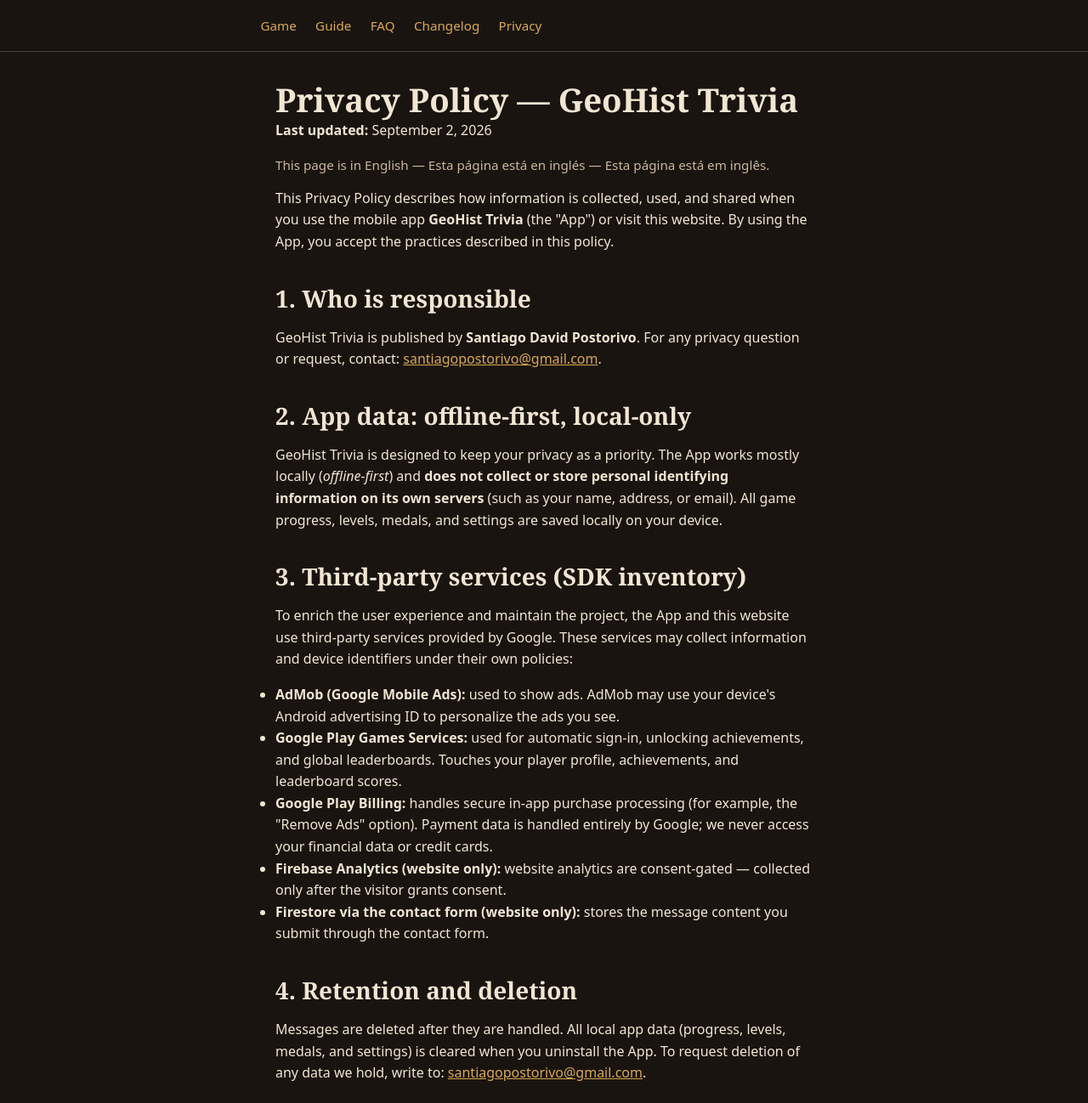
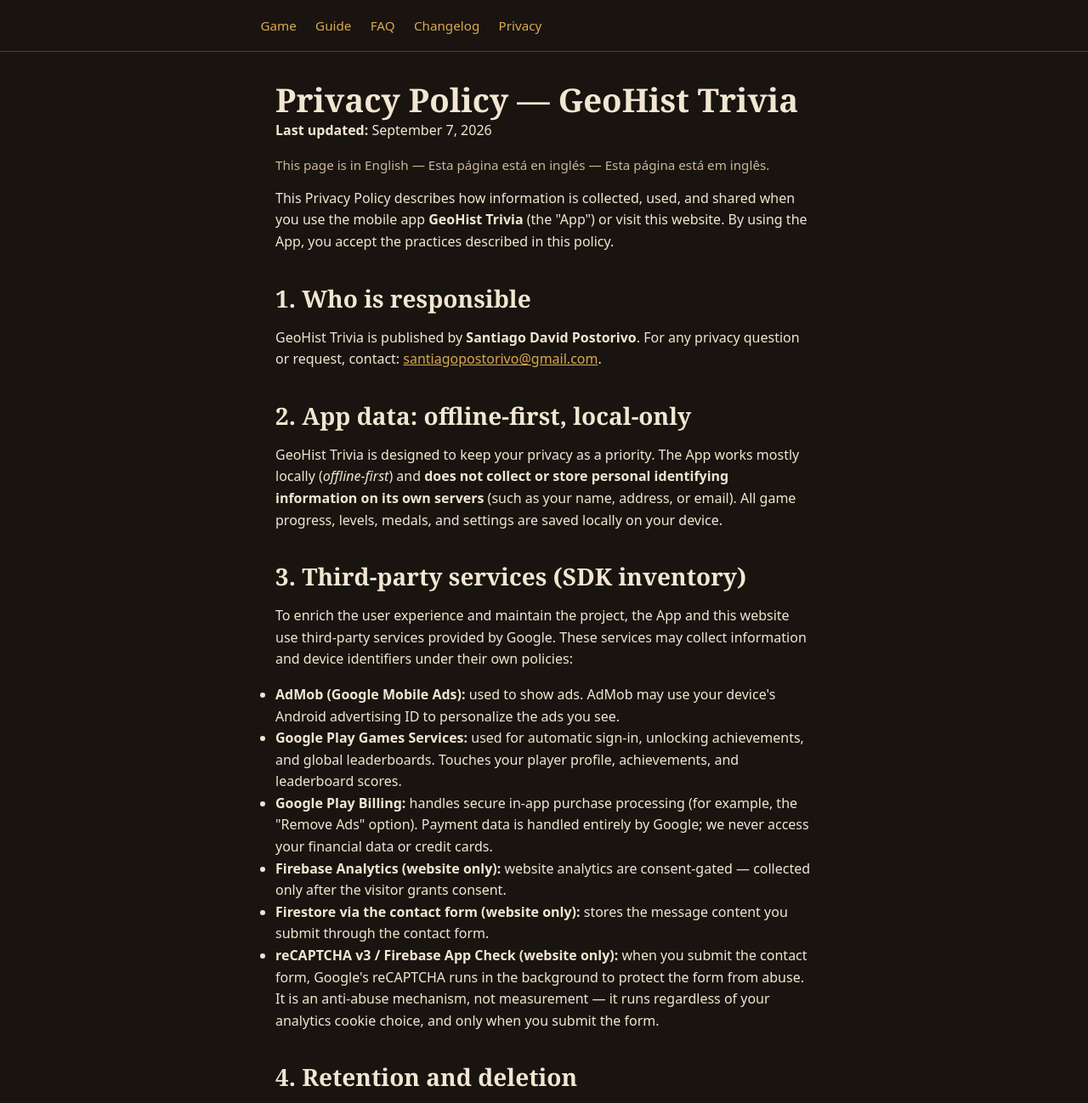
Before and after one commit to persano/persano.github.io, a website: page geohist/privacy.html in a window 1280 px wide. Shown: the top 1298 px of the page at 85% size. Drawn offline with Linux system fonts and the light colour scheme.

Commit message:
docs(09-02): privacy.html reCAPTCHA v3/App Check disclosure + consent interplay (CMPL-05)

```diff
--- a/geohist/privacy.html
+++ b/geohist/privacy.html
@@ -31,7 +31,7 @@
   </header>
   <main>
     <h1>Privacy Policy — GeoHist Trivia</h1>
-    <p><strong>Last updated:</strong> September 2, 2026</p>
+    <p><strong>Last updated:</strong> September 7, 2026</p>
     <p class="lang-notice">This page is in English — Esta página está en inglés — Esta página está em inglês.</p>
     <p>This Privacy Policy describes how information is collected, used, and shared when you use the mobile app <strong>GeoHist Trivia</strong> (the "App") or visit this website. By using the App, you accept the practices described in this policy.</p>
 
@@ -49,6 +49,7 @@
       <li><strong>Google Play Billing:</strong> handles secure in-app purchase processing (for example, the "Remove Ads" option). Payment data is handled entirely by Google; we never access your financial data or credit cards.</li>
       <li><strong>Firebase Analytics (website only):</strong> website analytics are consent-gated — collected only after the visitor grants consent.</li>
       <li><strong>Firestore via the contact form (website only):</strong> stores the message content you submit through the contact form.</li>
+      <li><strong>reCAPTCHA v3 / Firebase App Check (website only):</strong> when you submit the contact form, Google's reCAPTCHA runs in the background to protect the form from abuse. It is an anti-abuse mechanism, not measurement — it runs regardless of your analytics cookie choice, and only when you submit the form.</li>
     </ul>
 
     <h2>4. Retention and deletion</h2>
```
